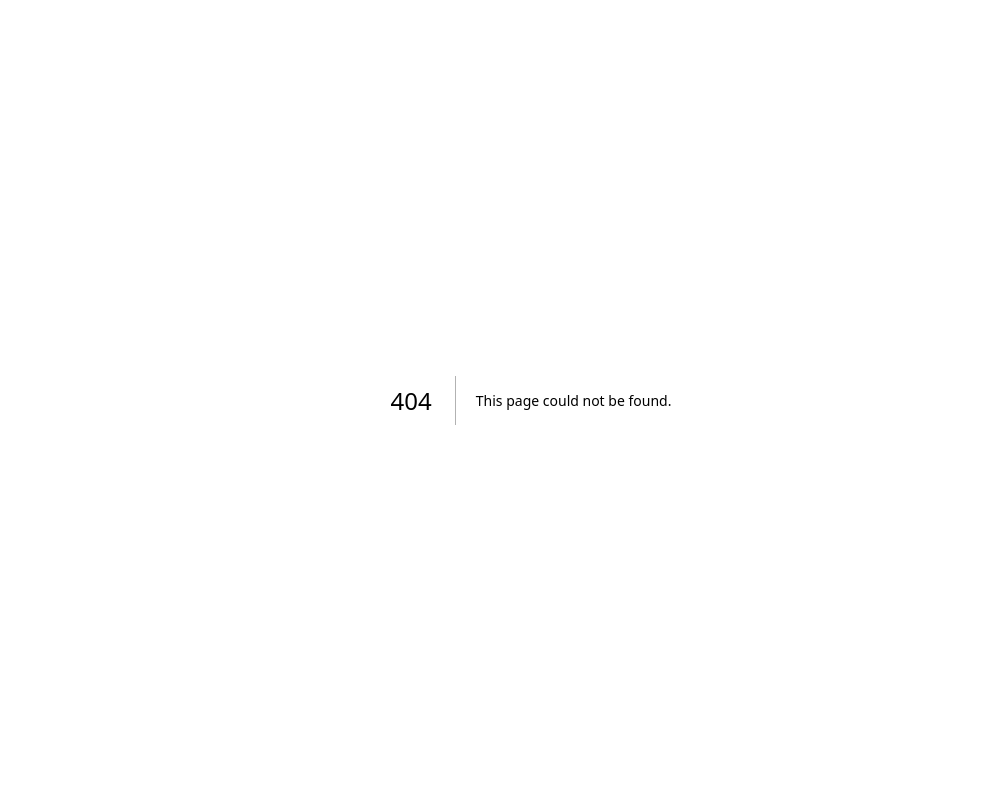
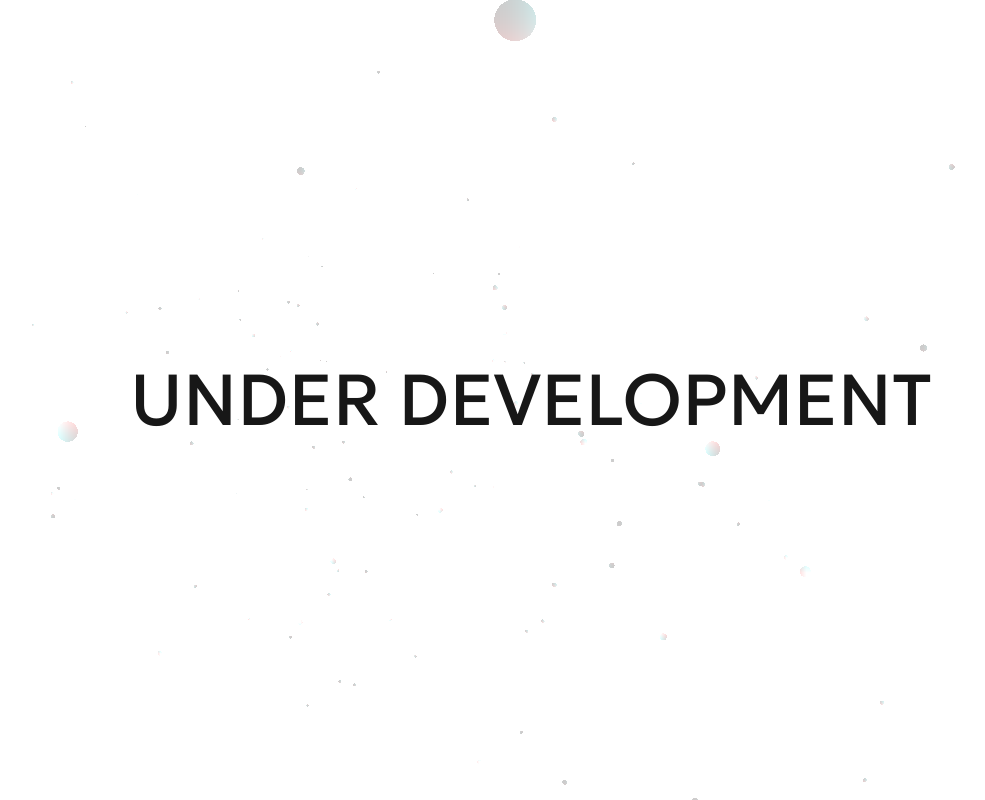
Before and after one commit to rayasya/portfolio-web, a Next.js app: page /maintenance in a window 1280 px wide. Before the commit this address had no page. Shown: the whole page, without its empty margins (109-1094 px from the left). Built offline with nearby package versions, Linux system fonts and the light colour scheme.

Commit message:
feat: redirect to /maintenance

```diff
--- /dev/null
+++ b/src/app/maintenance/page.tsx
@@ -0,0 +1,22 @@
+"use client";
+import Particles from "@/app/components/ui/particles";
+
+export default function Maintenance() {
+  return (
+    <div className="relative w-full h-screen">
+      <Particles
+        particleColors={["#ffffff", "#ffffff"]}
+        particleCount={250}
+        particleSpread={5}
+        speed={0.1}
+        particleBaseSize={100}
+        moveParticlesOnHover={true}
+        alphaParticles={false}
+        disableRotation={false}
+      />
+      <div className="absolute top-0 flex justify-center items-center pointer-events-none h-screen w-full">
+        <h1 className="uppercase text-7xl">Under Development</h1>
+      </div>
+    </div>
+  );
+}
--- a/src/app/page.tsx
+++ b/src/app/page.tsx
@@ -1,22 +1,11 @@
 "use client";
-import Particles from "./components/ui/particles";
+import { useRouter } from "next/navigation";
+import { useEffect } from "react";
 
 export default function Home() {
-  return (
-    <div className="relative w-full h-screen">
-      <Particles
-        particleColors={["#ffffff", "#ffffff"]}
-        particleCount={250}
-        particleSpread={5}
-        speed={0.1}
-        particleBaseSize={100}
-        moveParticlesOnHover={true}
-        alphaParticles={false}
-        disableRotation={false}
-      />
-      <div className="absolute top-0 flex justify-center items-center pointer-events-none h-screen w-full">
-        <h1 className="uppercase text-7xl">Under Development</h1>
-      </div>
-    </div>
-  );
+  const router = useRouter();
+  useEffect(() => {
+    router.replace("/maintenance");
+  });
+  return null;
 }
```
